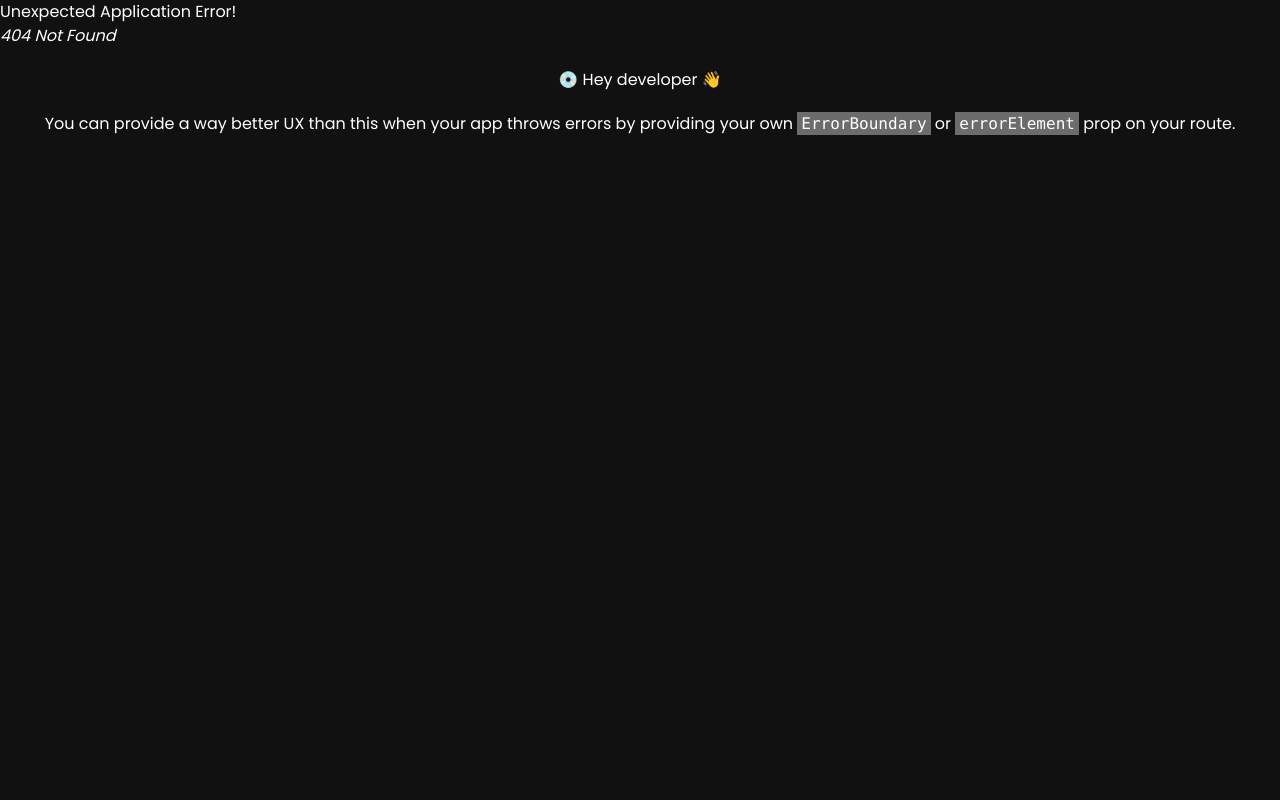
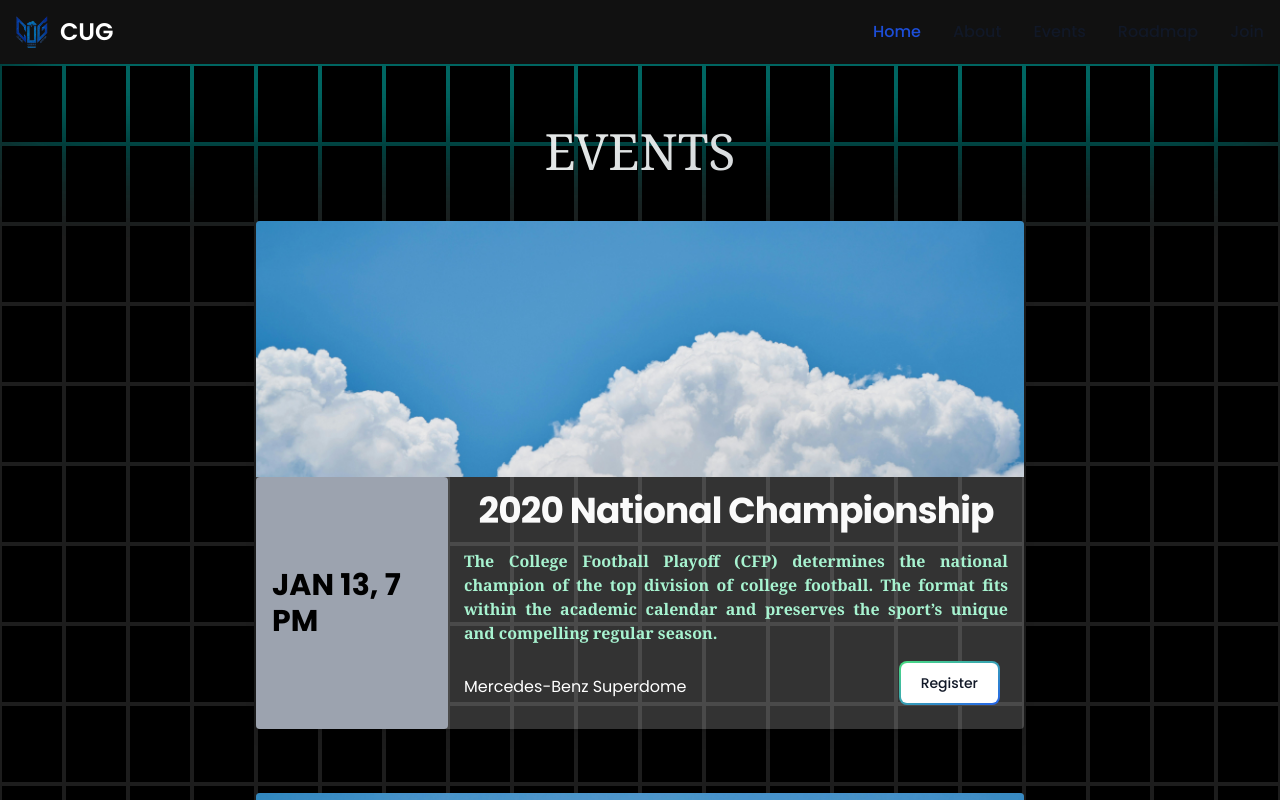
Before and after one commit to niganths/cug_website, a React (Create React App) app: page /events in a window 1280 px wide. Before the commit this address had no page. Shown: the top 800 px of the page. Built offline with nearby package versions, Linux system fonts and the light colour scheme.

Commit message:
events added

```diff
--- a/src/App.js
+++ b/src/App.js
@@ -1,6 +1,7 @@
 import React, { useState, useEffect } from "react";
 import Home from "./pages/Home";
 import About from "./pages/About";
+import Events from "./pages/Events";
 import RootLayout from "./pages/RootLayout";
 import { RouterProvider, createBrowserRouter } from "react-router-dom";
 import Preloader from "./components/preloader/PreLoader";
@@ -11,6 +12,7 @@ const router = createBrowserRouter([
     children: [
       { index: true, element: <Home /> },
       { path: "about", element: <About /> },
+      { path: "events", element: <Events /> },
     ],
   },
 ]);
--- a/src/components/designs/Background.jsx
+++ b/src/components/designs/Background.jsx
@@ -10,7 +10,7 @@ function HomePage(props) {
   const totalBoxes = horizontalBoxes * verticalBoxes;
   console.log("hello w"+width)
   const {data} = props;
-  const render = data === "home" ? 200 : totalBoxes*1.5;
+  const render = data === "home" ? 200 : 300;
   const bgAnimationStyle = {
    height: `${render}vh`
 };
--- a/src/components/navbar/Navbar.jsx
+++ b/src/components/navbar/Navbar.jsx
@@ -11,7 +11,7 @@ function Navbar() {
   };
 
   return (
-    <nav className="bg-opacity-75 bg-white-29 bg-white-1000  justify-around">
+    <nav className="bg-white-29 bg-white-1000  justify-around">
       <div className="max-w-screen-xl flex flex-wrap items-center justify-between mx-auto p-4">
         <a href="https://flowbite.com/" className="flex items-center space-x-3 rtl:space-x-reverse">
           <img src={Logo} className="h-8" alt="Flowbite Logo" />
@@ -39,13 +39,13 @@ function Navbar() {
               <a href="#" className="block py-2 px-3 text-gray-900 rounded hover:bg-gray-100 md:hover:bg-transparent md:border-0 md:hover:text-blue-700 md:p-0 dark:text-white md:dark:hover:text-blue-500 dark:hover:bg-gray-700 dark:hover:text-white md:dark:hover:bg-transparent">About</a>
             </li>
             <li>
-              <a href="#" className="block py-2 px-3 text-gray-900 rounded hover:bg-gray-100 md:hover:bg-transparent md:border-0 md:hover:text-blue-700 md:p-0 dark:text-white md:dark:hover:text-blue-500 dark:hover:bg-gray-700 dark:hover:text-white md:dark:hover:bg-transparent">Services</a>
+              <a href="#" className="block py-2 px-3 text-gray-900 rounded hover:bg-gray-100 md:hover:bg-transparent md:border-0 md:hover:text-blue-700 md:p-0 dark:text-white md:dark:hover:text-blue-500 dark:hover:bg-gray-700 dark:hover:text-white md:dark:hover:bg-transparent">Events</a>
             </li>
             <li>
-              <a href="#" className="block py-2 px-3 text-gray-900 rounded hover:bg-gray-100 md:hover:bg-transparent md:border-0 md:hover:text-blue-700 md:p-0 dark:text-white md:dark:hover:text-blue-500 dark:hover:bg-gray-700 dark:hover:text-white md:dark:hover:bg-transparent">Pricing</a>
+              <a href="#" className="block py-2 px-3 text-gray-900 rounded hover:bg-gray-100 md:hover:bg-transparent md:border-0 md:hover:text-blue-700 md:p-0 dark:text-white md:dark:hover:text-blue-500 dark:hover:bg-gray-700 dark:hover:text-white md:dark:hover:bg-transparent">Roadmap</a>
             </li>
             <li>
-              <a href="#" className="block py-2 px-3 text-gray-900 rounded hover:bg-gray-100 md:hover:bg-transparent md:border-0 md:hover:text-blue-700 md:p-0 dark:text-white md:dark:hover:text-blue-500 dark:hover:bg-gray-700 dark:hover:text-white md:dark:hover:bg-transparent">Contact</a>
+              <a href="#" className="block py-2 px-3 text-gray-900 rounded hover:bg-gray-100 md:hover:bg-transparent md:border-0 md:hover:text-blue-700 md:p-0 dark:text-white md:dark:hover:text-blue-500 dark:hover:bg-gray-700 dark:hover:text-white md:dark:hover:bg-transparent">Join</a>
             </li>
           </ul>
         </div>
--- /dev/null
+++ b/src/pages/Events.jsx
@@ -0,0 +1,61 @@
+import React from 'react';
+import Background from "../components/designs/Background";
+import aws from "../assets/images/pexels-pixabay-531767.jpg";
+
+const eventsData = [
+  {
+    date: "Jan 13, 7 pm",
+    title: "2020 National Championship",
+    description: "The College Football Playoff (CFP) determines the national champion of the top division of college football. The format fits within the academic calendar and preserves the sport’s unique and compelling regular season.",
+    location: "Mercedes-Benz Superdome",
+    image: aws,
+    registrationLink: "https://example.com/register"
+  },
+  {
+    date: "Jan 13, 7 pm",
+    title: "2020 National Championship",
+    description: "The College Football Playoff (CFP) determines the national champion of the top division of college football. The format fits within the academic calendar and preserves the sport’s unique and compelling regular season.",
+    location: "Mercedes-Benz Superdome",
+    image: aws,
+    registrationLink: "https://example.com/register"
+  },
+];
+
+function Events() {
+  return (
+    <div style={{ position: "relative", width: "100%" }}>
+      <Background data="event" />
+      <div style={{ position: "absolute", justifyContent: 'center', width: '100%' }}>
+        <h3 className="animate-charcter" style={{ display: "flex", justifyContent: 'center' }}> EVENTS</h3>
+        <section>
+          {eventsData.map((event, index) => (
+            <div key={index} className="mx-auto my-600  flex items-center justify-center py-8 ">
+              <div className="flex flex-col w-full bg-white bg-opacity-20 rounded shadow-lg sm:w-3/4 md:w-1/2 lg:w-3/5">
+                <div className="w-full h-64 bg-top bg-cover rounded-t" style={{ backgroundImage: `url(${event.image})` }}></div>
+                <div className="flex flex-col w-full md:flex-row">
+                  <div className="flex flex-row justify-around p-4 font-bold leading-none text-black uppercase bg-gray-400 rounded md:flex-col md:items-center md:justify-center md:w-1/4">
+                    <div className="md:text-3xl">{event.date}</div>
+                  </div>
+                  <div className="p-4 font-normal text-gray-800 md:w-3/4">
+                    <h1 className="mb-4 text-4xl font-bold leading-none tracking-tight text-zinc-50 text-center ">{event.title}</h1>
+                    <p className="leading-normal text-emerald-200 text-x2 text-justify font-bold font-serif">{event.description}</p>
+                    <div className="flex flex-row items-center mt-4 text-gray-700">
+                      <div className="w-1/2 text-white text-x1" >{event.location}</div>
+                      <div className="w-1/2 flex justify-end">
+                        <a href={event.registrationLink} target="_blank" rel="noopener noreferrer" className="relative inline-flex items-center justify-center p-0.5 mb-2 me-2 overflow-hidden text-sm font-medium text-gray-900 rounded-lg group bg-gradient-to-br from-green-400 to-blue-600 group-hover:from-green-400 group-hover:to-blue-600 hover:text-white dark:text-white focus:ring-4 focus:outline-none focus:ring-green-200 dark:focus:ring-green-800">
+                          <span className="relative px-5 py-2.5 transition-all ease-in duration-75 bg-white dark:bg-gray-900 rounded-md group-hover:bg-opacity-0">Register</span>
+                        </a>
+                      </div>
+                    </div>
+                  </div>
+                </div>
+              </div>
+            </div>
+          ))}
+        </section>
+      </div>
+    </div>
+  )
+}
+
+export default Events;
```
Also changed, not shown: src/assets/images/aws.jpg (added), src/assets/images/pexels-pixabay-531767.jpg (added).
